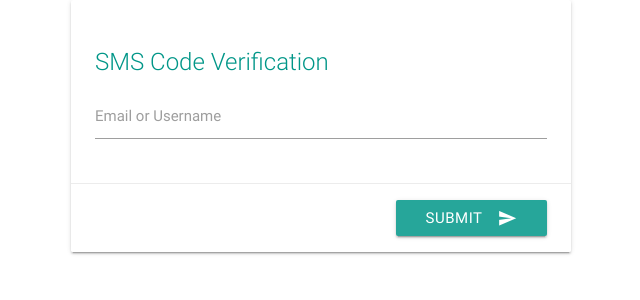
After one commit to j-steve/daylight, a Flask app: page /sms-code in a window 1280 px wide. The commit adds this page. Shown: the top 300 px of the page, without its empty margins (319-959 px from the left). Run offline with Flask 2, Linux system fonts and the light colour scheme.

Commit message:
Adds full flow from login to SMS to data.

```diff
--- a/main.py
+++ b/main.py
@@ -1,4 +1,4 @@
-from flask import Flask, render_template
+from flask import Flask, redirect, render_template, url_for
 app = Flask('app')
 
 import robin_stocks
@@ -11,8 +11,25 @@ import robin_stocks
 def login():
   return render_template('login.html')
 
+@app.route('/login', methods=['POST'])
+def login_submit():
+  return redirect(url_for('sms_code'))
+
+@app.route('/sms-code')
+def sms_code():
+  return render_template('sms_code.html')
+
+@app.route('/sms-code', methods=['POST'])
+def sms_cod_submit():
+  return redirect(url_for('data'))
+
+@app.route('/data')
+def data():
+  return render_template('data.html', transactions = [{"price": 5}])
+
 @app.route('/')
 def hello_world():
+  return redirect(url_for('login'))
   # result = '<table><tr><th>Price</th><th>Quantity</th><th>Date</th></tr>'
   # for o in orders:
   #   result += '<tr><td>{price}</td><td>{quantity}</td><td>{date}</td></tr>'.format(price=o.get('price', ''), quantity=o.get('quantity', ''), date=o.get('last_transaction_at', ''))
--- a/static/style.css
+++ b/static/style.css
@@ -7,3 +7,8 @@
   width: 500px;
   margin: auto;
 }
+
+#data {
+  width: 800px;
+  margin: auto;
+}
--- /dev/null
+++ b/templates/sms_code.html
@@ -0,0 +1,19 @@
+{% extends '_layout.html' %}
+{% block content %}
+<form id="login" method="POST" class="card lighten-4">
+  <div class="card-content">
+    <h3 class="card-title teal-text">SMS Code Verification</h1>
+    <div class="input-field stage1-m">
+      <input id="sms-code" type="text" class="stage1-m" name="sms-code">
+      <label for="sms-code" class="stage1">Email or Username</label>
+    </div>
+  </div>
+  <div class="card-action">
+    <button class="btn waves-effect waves-light right" type="submit" name="action">
+      Submit
+      <i class="material-icons right">send</i>
+    </button>
+    <div style="clear:both"></div>
+  </div>
+</form>
+{% endblock %}
```
Also changed, not shown: templates/data.html (added, +18 -0 lines).
